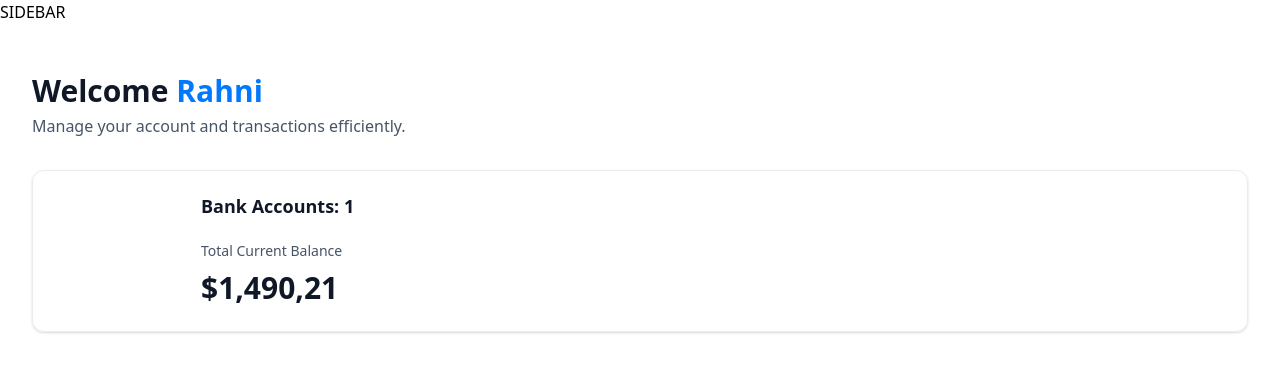
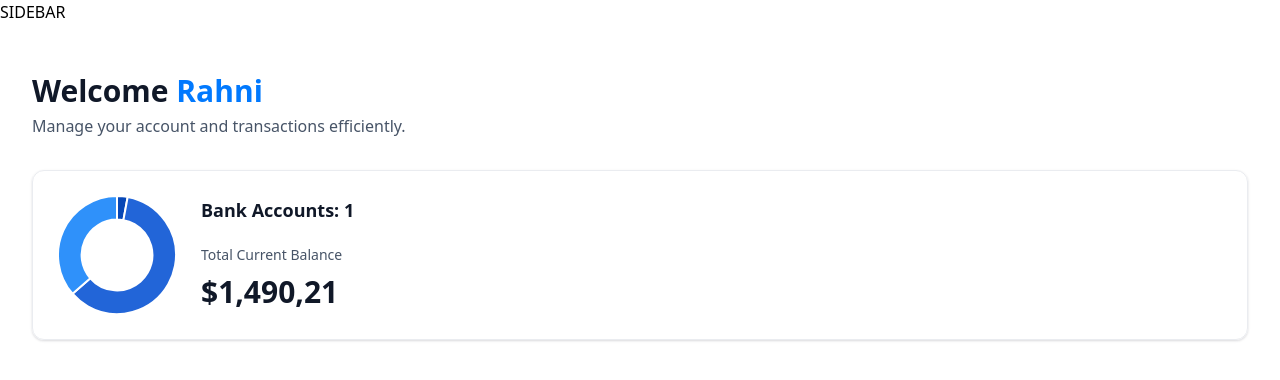
Before and after one commit to RahniDev/banking_nextjs, a Next.js app: page / in a window 1280 px wide. Shown: the top 380 px of the page. Built offline with nearby package versions, Linux system fonts and the light colour scheme.

Commit message:
Create accounts chart to view balances

```diff
--- a/components/DoughnutChart.tsx
+++ b/components/DoughnutChart.tsx
@@ -1,8 +1,30 @@
+"use client"
+
+import { Chart as ChartJS, ArcElement, Tooltip, Legend } from "chart.js"
 import { Doughnut } from 'react-chartjs-2';
 
-const DoughnutChart = () => {
+ChartJS.register(ArcElement, Tooltip, Legend)
+
+const DoughnutChart = ({ accounts}: DoughnutChartProps) => {
+  const data = {
+    datasets: [
+      {
+        label: 'Banks',
+        data: [167, 3500, 2100],
+        backgroundColor: ['#0747b6', '#2265d8', '#2f91fa']
+      }
+    ],
+    labels: ['Bank 1', 'Bank 2', 'Bank 3']
+  }
   return (
-    <div>DoughnutChart</div>
+    <Doughnut data={data} options={{
+      cutout: '60%',
+      plugins: {
+        legend: {
+          display: false
+        }
+      }
+    }} />
   )
 }
 
--- a/components/TotalBalanceBox.tsx
+++ b/components/TotalBalanceBox.tsx
@@ -1,4 +1,5 @@
 import AnimatedCounter from './AnimatedCounter'
+import DoughnutChart from './DoughnutChart'
 
 const TotalBalanceBox = ({
     accounts = [], totalBanks, totalCurrentBalance
@@ -6,7 +7,7 @@
   return (
     <section className='total-balance'>
         <div className="total-balance-chart">
-
+            <DoughnutChart accounts={accounts} />
         </div>
         <div className="flex flex-col gap-6">
             <h2 className='header-2'>
@@ -16,9 +17,9 @@
                 <p className="total-balance-label">
                 Total Current Balance
                 </p>
-                <p className="total-balance-amount flex-center gap-2">
+                <div className="total-balance-amount flex-center gap-2">
                     <AnimatedCounter amount={totalCurrentBalance} />
-                </p>
+                </div>
             </div>
         </div>
     </section>
```
